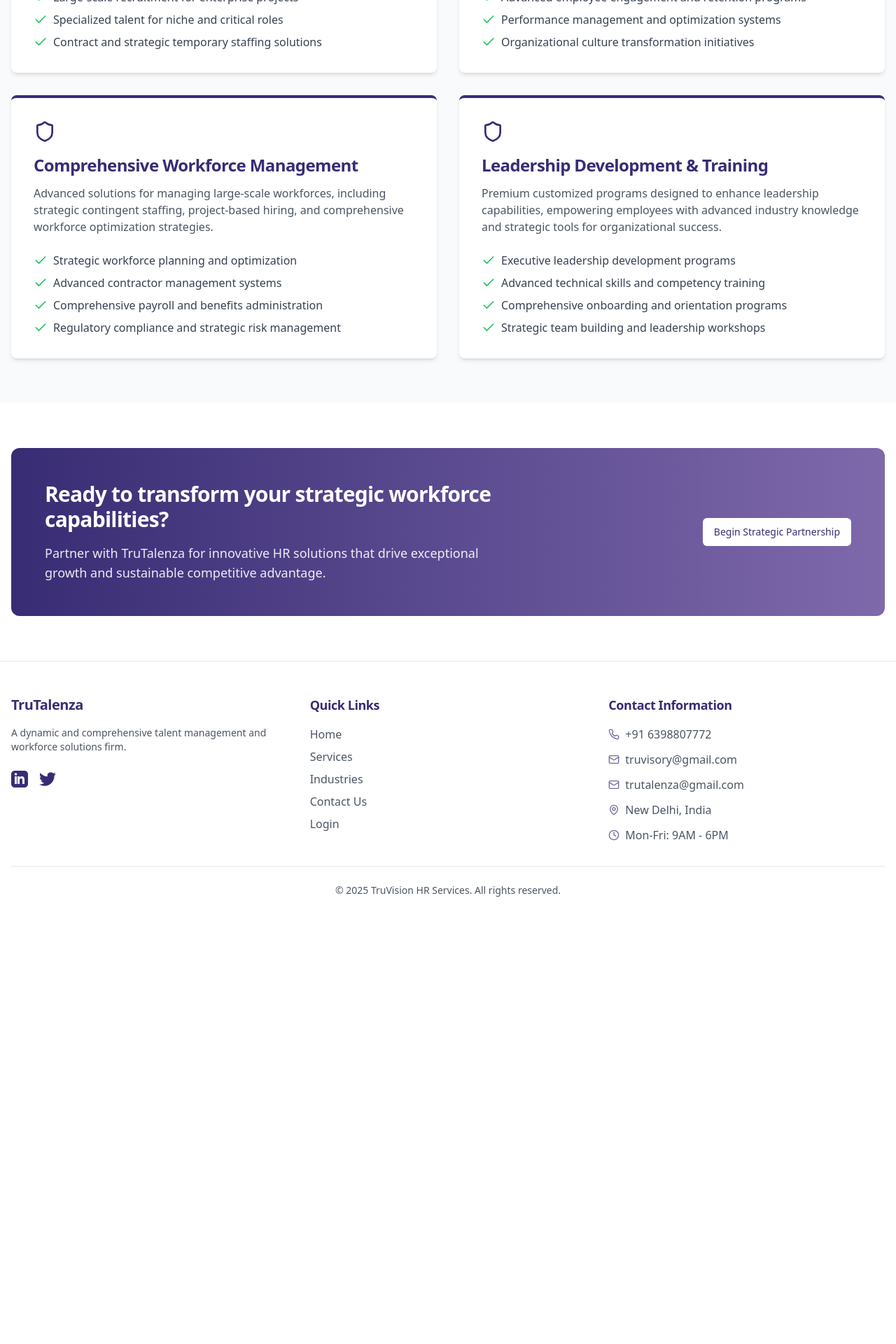
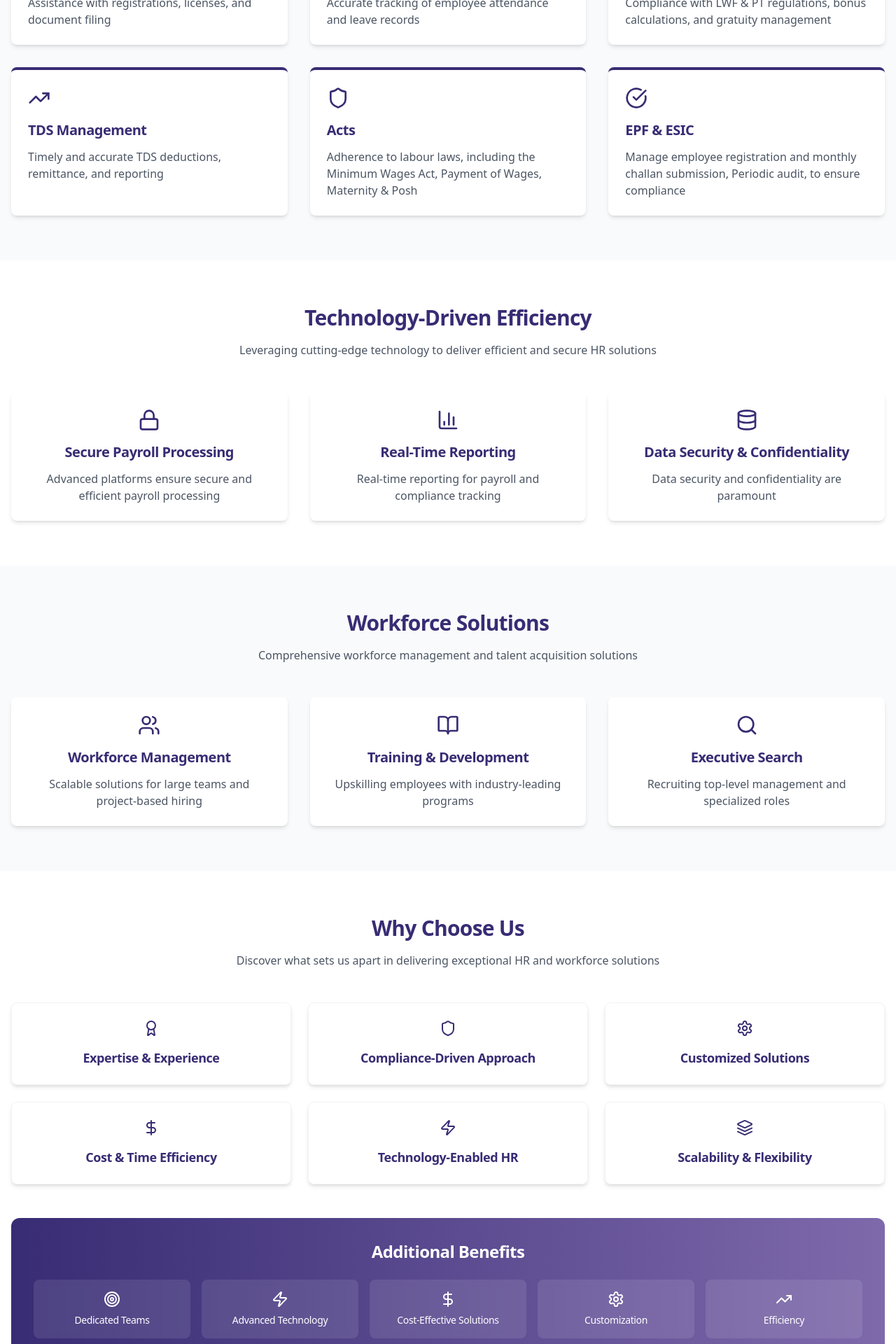
Before and after one commit to Nob1taaaa/vista-spark-web-23, a React (Vite) app: page /services in a window 1280 px wide. Shown: the part 700-2620 px from the top of the page at 70% size. Before the commit the page ends 2030 px from the top, so only its background shows below. Built offline with nearby package versions, Linux system fonts and the light colour scheme.

Commit message:
Add content based on screenshots
Add the HR Services, Technology-Driven Efficiency, Workforce Solutions, and Why Choose Us sections to the Services page, and remove the TruVisory HR Services section.

```diff
--- a/src/pages/Services.tsx
+++ b/src/pages/Services.tsx
@@ -1,55 +1,127 @@
 
 import Navbar from "@/components/Navbar";
 import Footer from "@/components/Footer";
-import { Shield, Check } from "lucide-react";
+import { Shield, Check, Users, FileText, Calculator, TrendingUp, Lock, BarChart3, Database, Target, BookOpen, Search, Award, Zap, DollarSign, Settings, Layers, CheckCircle } from "lucide-react";
 import { Button } from "@/components/ui/button";
 import { Link } from "react-router-dom";
 
 const Services = () => {
-  const services = [
+  const hrServices = [
     {
-      title: 'Strategic Talent Acquisition',
-      description: 'Advanced recruitment services across multiple industries, sourcing exceptional candidates for both permanent and strategic temporary positions with comprehensive market intelligence.',
-      features: [
-        'Executive search and strategic headhunting',
-        'Large-scale recruitment for enterprise projects',
-        'Specialized talent for niche and critical roles',
-        'Contract and strategic temporary staffing solutions',
-      ],
+      title: 'Labour Law Support',
+      description: 'Assistance with registrations, licenses, and document filing',
+      icon: <FileText className="h-8 w-8" />
+    },
+    {
+      title: 'Attendance & Leave Management',
+      description: 'Accurate tracking of employee attendance and leave records',
+      icon: <Users className="h-8 w-8" />
+    },
+    {
+      title: 'LWF, PT Bonus, Gratuity',
+      description: 'Compliance with LWF & PT regulations, bonus calculations, and gratuity management',
+      icon: <Calculator className="h-8 w-8" />
+    },
+    {
+      title: 'TDS Management',
+      description: 'Timely and accurate TDS deductions, remittance, and reporting',
+      icon: <TrendingUp className="h-8 w-8" />
+    },
+    {
+      title: 'Acts',
+      description: 'Adherence to labour laws, including the Minimum Wages Act, Payment of Wages, Maternity & Posh',
       icon: <Shield className="h-8 w-8" />
     },
     {
-      title: 'Strategic HR Consulting',
-      description: 'Comprehensive expertise in developing tailored HR strategies that enhance workforce efficiency, ensure regulatory compliance, and transform organizational culture for sustainable growth.',
-      features: [
-        'Strategic HR policy development and implementation',
-        'Advanced employee engagement and retention programs',
-        'Performance management and optimization systems',
-        'Organizational culture transformation initiatives',
-      ],
-      icon: <Shield className="h-8 w-8" />
+      title: 'EPF & ESIC',
+      description: 'Manage employee registration and monthly challan submission, Periodic audit, to ensure compliance',
+      icon: <CheckCircle className="h-8 w-8" />
+    }
+  ];
+
+  const technologyServices = [
+    {
+      title: 'Secure Payroll Processing',
+      description: 'Advanced platforms ensure secure and efficient payroll processing',
+      icon: <Lock className="h-8 w-8" />
     },
     {
-      title: 'Comprehensive Workforce Management',
-      description: 'Advanced solutions for managing large-scale workforces, including strategic contingent staffing, project-based hiring, and comprehensive workforce optimization strategies.',
-      features: [
-        'Strategic workforce planning and optimization',
-        'Advanced contractor management systems',
-        'Comprehensive payroll and benefits administration',
-        'Regulatory compliance and strategic risk management',
-      ],
-      icon: <Shield className="h-8 w-8" />
+      title: 'Real-Time Reporting',
+      description: 'Real-time reporting for payroll and compliance tracking',
+      icon: <BarChart3 className="h-8 w-8" />
     },
     {
-      title: 'Leadership Development & Training',
-      description: 'Premium customized programs designed to enhance leadership capabilities, empowering employees with advanced industry knowledge and strategic tools for organizational success.',
-      features: [
-        'Executive leadership development programs',
-        'Advanced technical skills and competency training',
-        'Comprehensive onboarding and orientation programs',
-        'Strategic team building and leadership workshops',
-      ],
-      icon: <Shield className="h-8 w-8" />
+      title: 'Data Security & Confidentiality',
+      description: 'Data security and confidentiality are paramount',
+      icon: <Database className="h-8 w-8" />
+    }
+  ];
+
+  const workforceServices = [
+    {
+      title: 'Workforce Management',
+      description: 'Scalable solutions for large teams and project-based hiring',
+      icon: <Users className="h-8 w-8" />
+    },
+    {
+      title: 'Training & Development',
+      description: 'Upskilling employees with industry-leading programs',
+      icon: <BookOpen className="h-8 w-8" />
+    },
+    {
+      title: 'Executive Search',
+      description: 'Recruiting top-level management and specialized roles',
+      icon: <Search className="h-8 w-8" />
+    }
+  ];
+
+  const whyChooseUs = [
+    {
+      title: 'Expertise & Experience',
+      icon: <Award className="h-6 w-6" />
+    },
+    {
+      title: 'Compliance-Driven Approach',
+      icon: <Shield className="h-6 w-6" />
+    },
+    {
+      title: 'Customized Solutions',
+      icon: <Settings className="h-6 w-6" />
+    },
+    {
+      title: 'Cost & Time Efficiency',
+      icon: <DollarSign className="h-6 w-6" />
+    },
+    {
+      title: 'Technology-Enabled HR',
+      icon: <Zap className="h-6 w-6" />
+    },
+    {
+      title: 'Scalability & Flexibility',
+      icon: <Layers className="h-6 w-6" />
+    }
+  ];
+
+  const additionalFeatures = [
+    {
+      title: 'Dedicated Teams',
+      icon: <Target className="h-6 w-6" />
+    },
+    {
+      title: 'Advanced Technology',
+      icon: <Zap className="h-6 w-6" />
+    },
+    {
+      title: 'Cost-Effective Solutions',
+      icon: <DollarSign className="h-6 w-6" />
+    },
+    {
+      title: 'Customization',
+      icon: <Settings className="h-6 w-6" />
+    },
+    {
+      title: 'Efficiency',
+      icon: <TrendingUp className="h-6 w-6" />
     }
   ];
 
@@ -70,40 +142,147 @@ const Services = () => {
         </div>
       </section>
 
-      {/* Services List */}
+      {/* HR Services Section */}
       <section className="py-16 bg-gray-50">
         <div className="container mx-auto px-4">
-          <div className="grid grid-cols-1 md:grid-cols-2 gap-8">
-            {services.map((service, index) => (
+          <div className="text-center mb-12">
+            <h2 className="text-3xl font-bold mb-4 text-brand-purple">HR Services</h2>
+            <p className="text-gray-600 max-w-2xl mx-auto">
+              Comprehensive HR solutions to streamline your business operations and ensure compliance
+            </p>
+          </div>
+          <div className="grid grid-cols-1 md:grid-cols-2 lg:grid-cols-3 gap-8">
+            {hrServices.map((service, index) => (
               <div
                 key={index}
-                className="bg-white p-8 rounded-lg shadow-md hover:shadow-lg transition-shadow border-t-4 border-brand-purple"
+                className="bg-white p-6 rounded-lg shadow-md hover:shadow-lg transition-shadow border-t-4 border-brand-purple"
               >
                 <div className="mb-4 text-brand-purple">
                   {service.icon}
                 </div>
-                <h3 className="text-2xl font-bold mb-3 text-brand-purple">
+                <h3 className="text-xl font-bold mb-3 text-brand-purple">
                   {service.title}
                 </h3>
-                <p className="text-gray-600 mb-6">
+                <p className="text-gray-600">
                   {service.description}
                 </p>
-                <ul className="space-y-2">
-                  {service.features.map((feature, idx) => (
-                    <li key={idx} className="flex items-start">
-                      <Check className="h-5 w-5 text-green-500 mr-2 flex-shrink-0 mt-0.5" />
-                      <span className="text-gray-700">{feature}</span>
-                    </li>
-                  ))}
-                </ul>
               </div>
             ))}
           </div>
         </div>
       </section>
 
+      {/* Technology-Driven Efficiency Section */}
+      <section className="py-16">
+        <div className="container mx-auto px-4">
+          <div className="text-center mb-12">
+            <h2 className="text-3xl font-bold mb-4 text-brand-purple">Technology-Driven Efficiency</h2>
+            <p className="text-gray-600 max-w-2xl mx-auto">
+              Leveraging cutting-edge technology to deliver efficient and secure HR solutions
+            </p>
+          </div>
+          <div className="grid grid-cols-1 md:grid-cols-3 gap-8">
+            {technologyServices.map((service, index) => (
+              <div
+                key={index}
+                className="bg-white p-6 rounded-lg shadow-md hover:shadow-lg transition-shadow text-center"
+              >
+                <div className="mb-4 text-brand-purple flex justify-center">
+                  {service.icon}
+                </div>
+                <h3 className="text-xl font-bold mb-3 text-brand-purple">
+                  {service.title}
+                </h3>
+                <p className="text-gray-600">
+                  {service.description}
+                </p>
+              </div>
+            ))}
+          </div>
+        </div>
+      </section>
+
+      {/* Workforce Solutions Section */}
+      <section className="py-16 bg-gray-50">
+        <div className="container mx-auto px-4">
+          <div className="text-center mb-12">
+            <h2 className="text-3xl font-bold mb-4 text-brand-purple">Workforce Solutions</h2>
+            <p className="text-gray-600 max-w-2xl mx-auto">
+              Comprehensive workforce management and talent acquisition solutions
+            </p>
+          </div>
+          <div className="grid grid-cols-1 md:grid-cols-3 gap-8">
+            {workforceServices.map((service, index) => (
+              <div
+                key={index}
+                className="bg-white p-6 rounded-lg shadow-md hover:shadow-lg transition-shadow text-center"
+              >
+                <div className="mb-4 text-brand-purple flex justify-center">
+                  {service.icon}
+                </div>
+                <h3 className="text-xl font-bold mb-3 text-brand-purple">
+                  {service.title}
+                </h3>
+                <p className="text-gray-600">
+                  {service.description}
+                </p>
+              </div>
+            ))}
+          </div>
+        </div>
+      </section>
+
+      {/* Why Choose Us Section */}
+      <section className="py-16">
+        <div className="container mx-auto px-4">
+          <div className="text-center mb-12">
+            <h2 className="text-3xl font-bold mb-4 text-brand-purple">Why Choose Us</h2>
+            <p className="text-gray-600 max-w-2xl mx-auto">
+              Discover what sets us apart in delivering exceptional HR and workforce solutions
+            </p>
+          </div>
+
+          {/* Main Why Choose Us Features */}
+          <div className="grid grid-cols-1 md:grid-cols-2 lg:grid-cols-3 gap-6 mb-12">
+            {whyChooseUs.map((feature, index) => (
+              <div
+                key={index}
+                className="bg-white p-6 rounded-lg shadow-md hover:shadow-lg transition-shadow text-center border border-gray-100"
+              >
+                <div className="mb-4 text-brand-purple flex justify-center">
+                  {feature.icon}
+                </div>
+                <h3 className="text-lg font-semibold text-brand-purple">
+                  {feature.title}
+                </h3>
+              </div>
+            ))}
+          </div>
+
+          {/* Additional Features */}
+          <div className="bg-gradient-to-r from-brand-purple to-brand-lightPurple rounded-xl p-8 text-white">
+            <h3 className="text-2xl font-bold mb-6 text-center">Additional Benefits</h3>
+            <div className="grid grid-cols-1 md:grid-cols-5 gap-4">
+              {additionalFeatures.map((feature, index) => (
+                <div
+                  key={index}
+                  className="text-center p-4 rounded-lg bg-white/10 backdrop-blur-sm"
+                >
+                  <div className="mb-2 flex justify-center">
+                    {feature.icon}
+                  </div>
+                  <h4 className="text-sm font-medium">
+                    {feature.title}
+                  </h4>
+                </div>
+              ))}
+            </div>
+          </div>
+        </div>
+      </section>
+
       {/* Call to Action */}
-      <section className="py-16">
+      <section className="py-16 bg-gray-50">
         <div className="container mx-auto px-4">
           <div className="bg-gradient-to-r from-brand-purple to-brand-lightPurple rounded-xl p-8 md:p-12 text-white">
             <div className="md:flex md:items-center md:justify-between">
```
